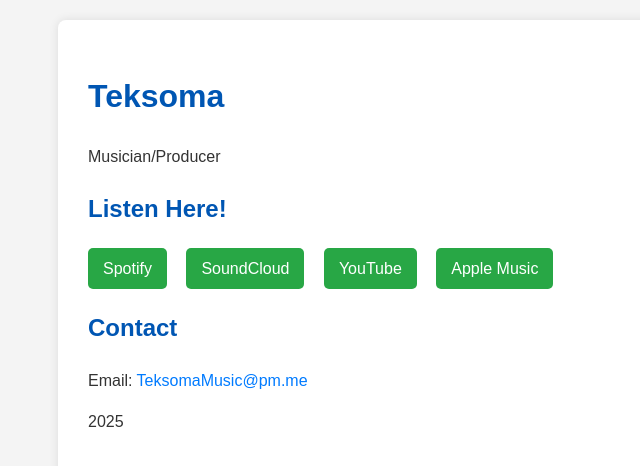
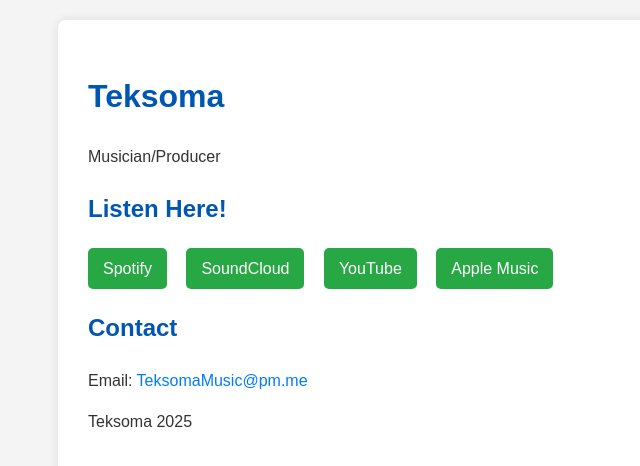
Before and after one commit to Tek-soma/about, a plain HTML site: page index.html in a window 1280 px wide. Shown: the full height of the page, 152-792 px from the left. Drawn offline with Linux system fonts and the light colour scheme.

Commit message:
Update index.html

```diff
--- a/index.html
+++ b/index.html
@@ -69,7 +69,7 @@
             <li>Email: <a href="mailto:TeksomaMusic@pm.me">TeksomaMusic@pm.me</a></li>
             </ul>
 
-        <p>2025</p>
+        <p>Teksoma 2025</p>
     </div>
 </body>
 </html>
```
